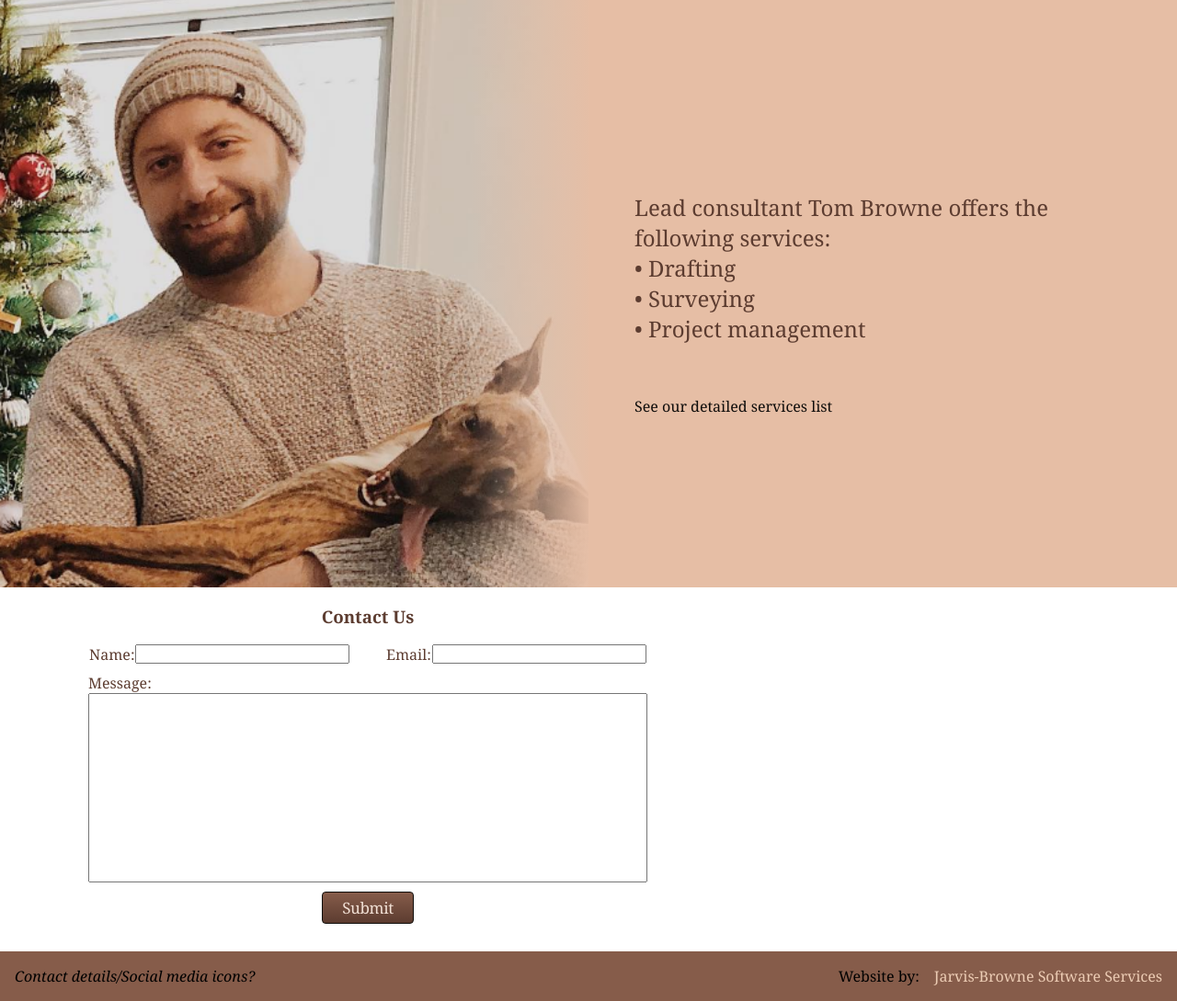
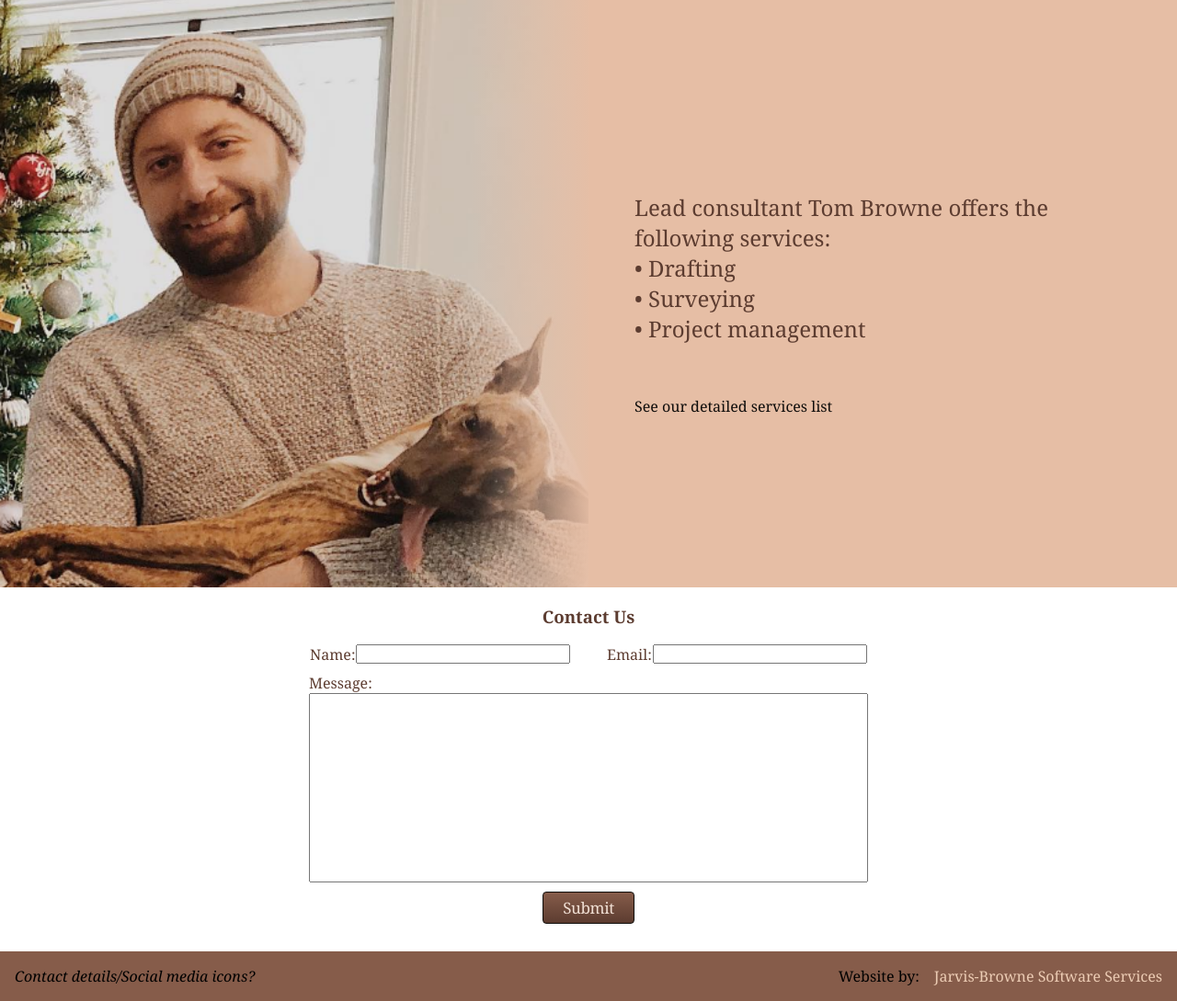
Before and after one commit to jakjarvis/jakjarvis_personal_page, a PHP site: page /bcw/index.html in a window 1280 px wide. Shown: the part 1303-2392 px from the top of the page at 92% size. Run offline with PHP 8.4, Linux system fonts and the light colour scheme.

Commit message:
[GHA] Upate BCW subfolder

```diff
--- a/public/bcw/resources/style.css
+++ b/public/bcw/resources/style.css
@@ -188,6 +188,11 @@ body {
 
 /* --- CONTACT --- */
 
+.contact {
+  display: flex;
+  justify-content: center;
+}
+
 .contact-form {
   display: flex;
   flex-direction: column;
@@ -264,9 +269,6 @@ footer {
   flex-direction: row;
 }
 
-.jbss-text {
-}
-
 .jbss-link {
   text-decoration: none;
   font-style: bold;
```
